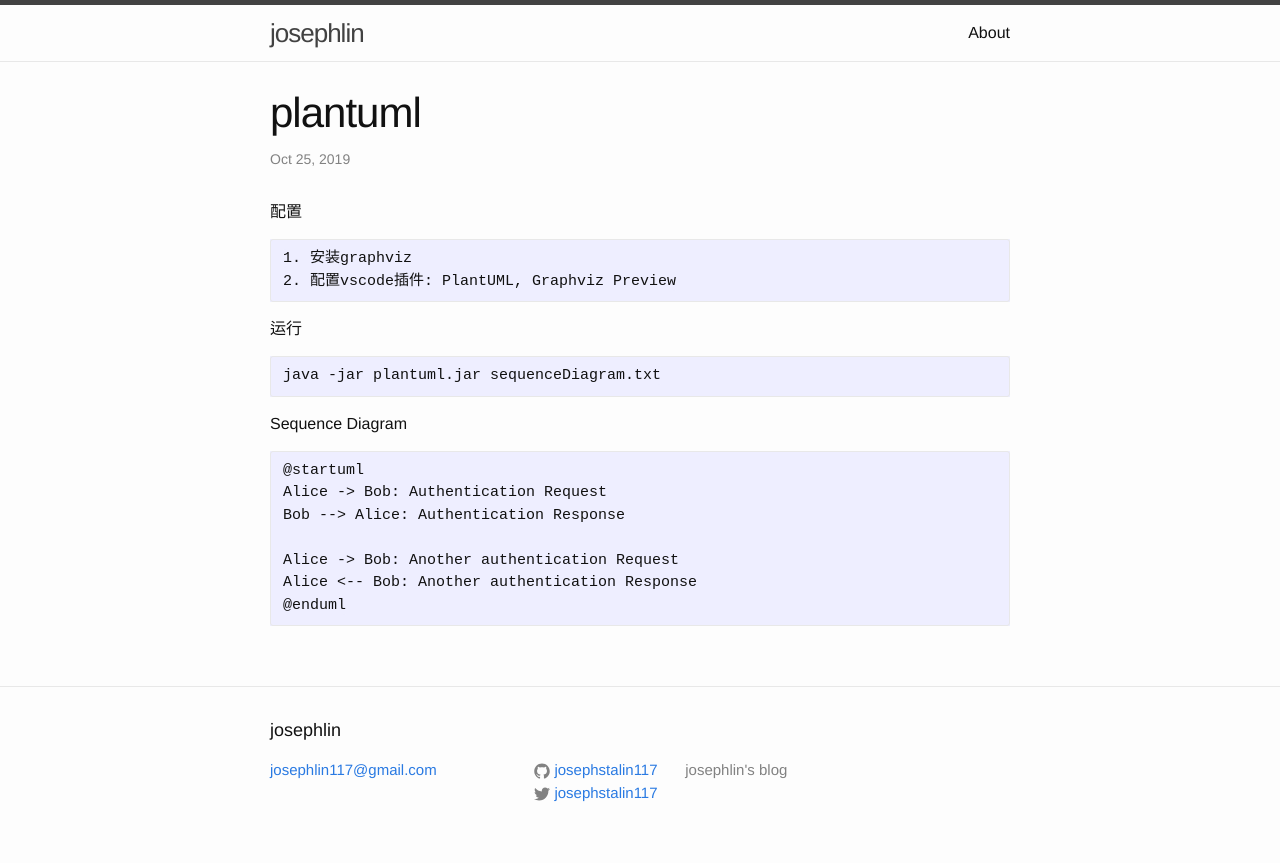
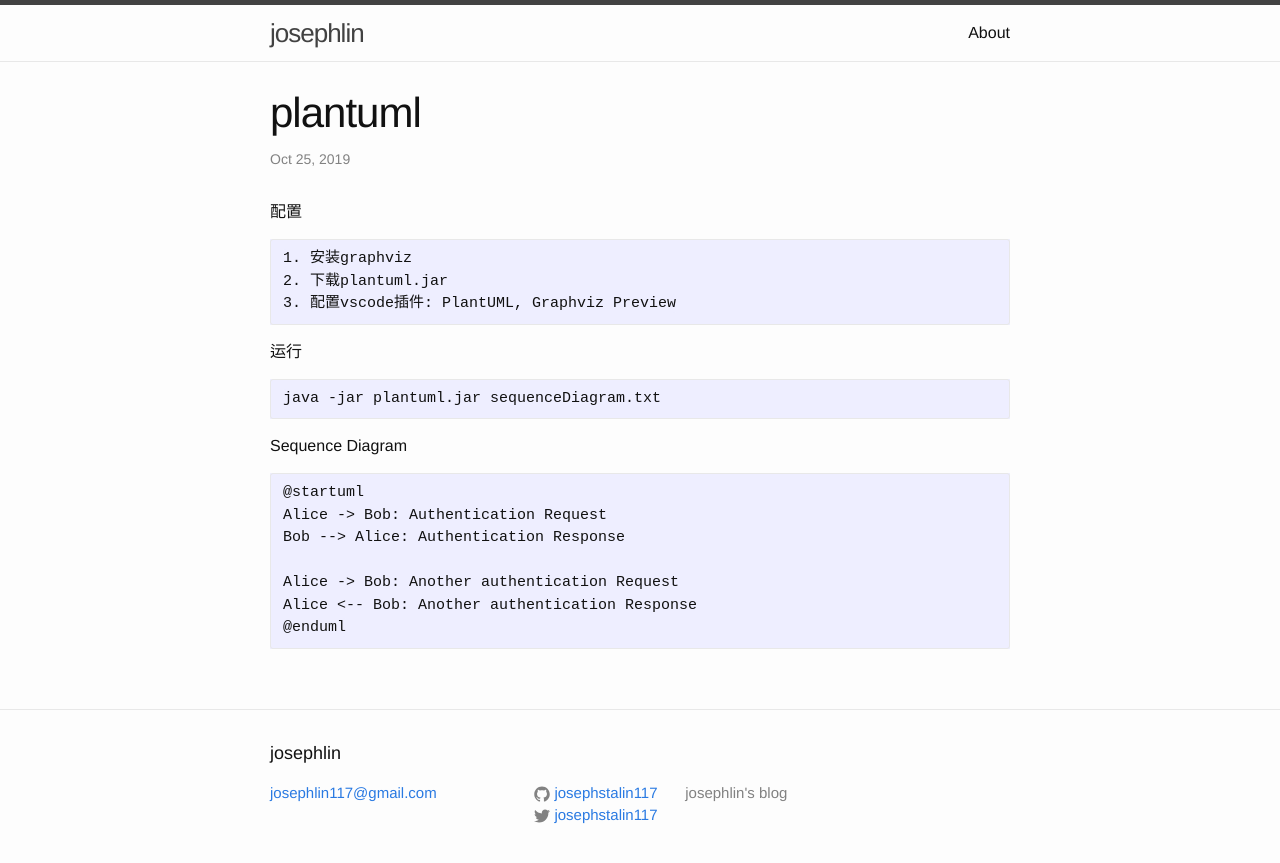
Before and after one commit to josephstalin117/josephstalin117.github.io, a Jekyll site: the page built from _posts/2019-10-25-plantuml.markdown, in a window 1280 px wide. Shown: the top 863 px of the page. Built offline with Jekyll 4.4.1, drawn with Linux system fonts in a browser that asks for light colours.

Commit message:
fix bugs

````diff
--- a/_posts/2019-10-25-plantuml.markdown
+++ b/_posts/2019-10-25-plantuml.markdown
@@ -8,7 +8,8 @@ categories: command
 配置
 ```
 1. 安装graphviz
-2. 配置vscode插件: PlantUML, Graphviz Preview
+2. 下载plantuml.jar
+3. 配置vscode插件: PlantUML, Graphviz Preview
 ```
 
 运行
````
